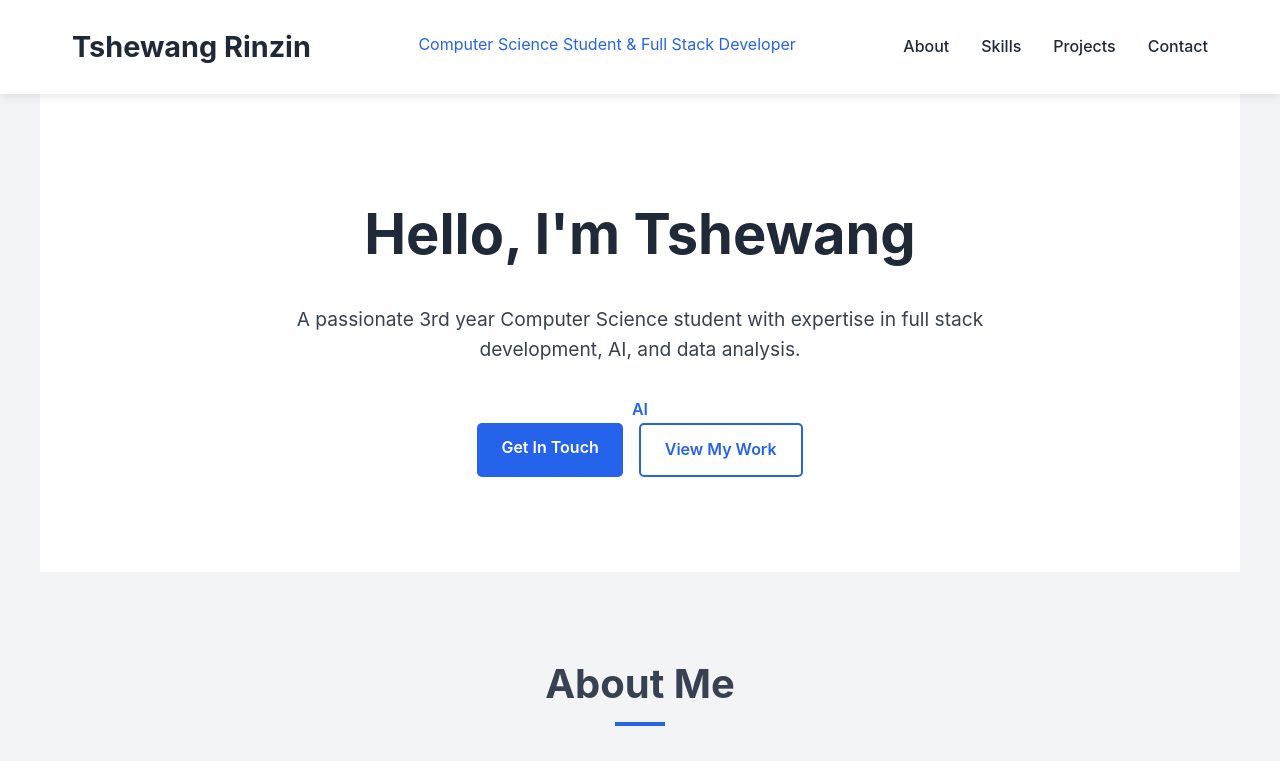
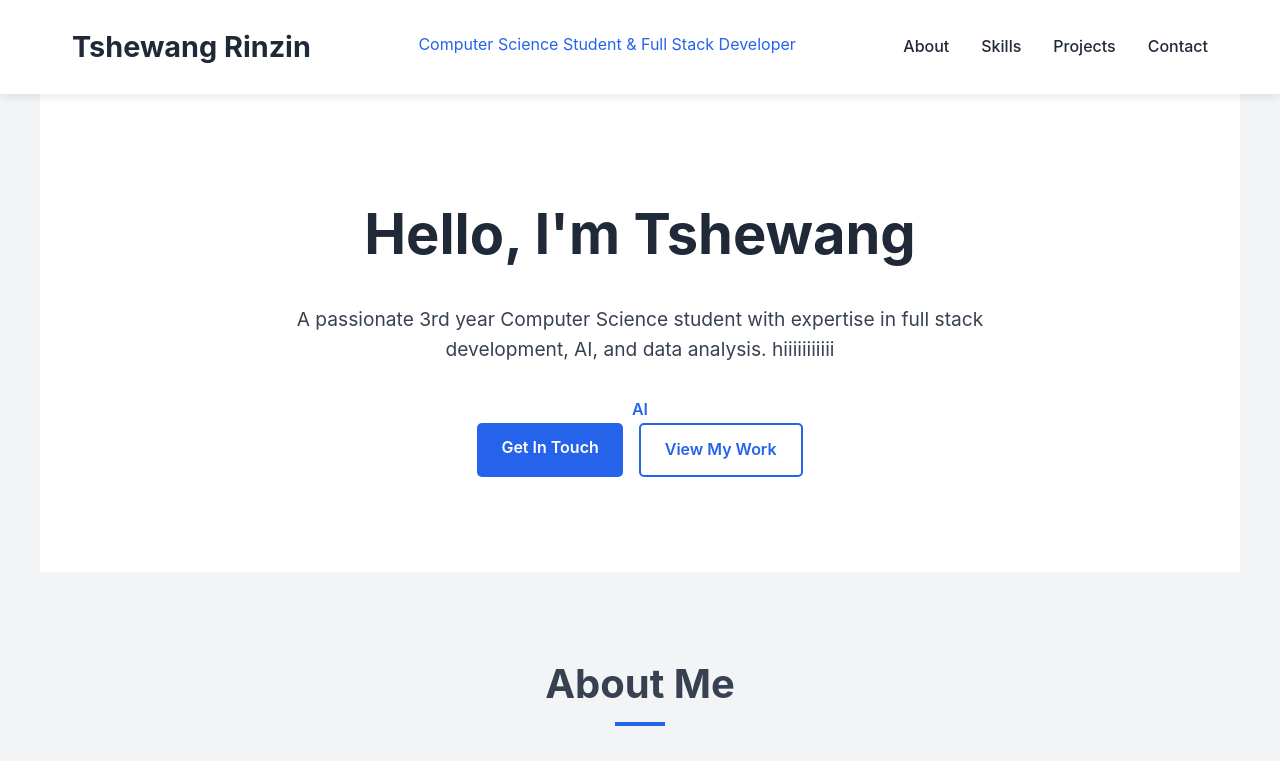
Before and after one commit to tshewangrinzin/cctt_ci-cd, a plain HTML site: page index.html in a window 1280 px wide. Shown: the top 761 px of the page. Drawn offline with Linux system fonts and the light colour scheme.

Commit message:
Update index.html

```diff
--- a/index.html
+++ b/index.html
@@ -3,7 +3,7 @@
 <head>
   <meta charset="UTF-8">
   <meta name="viewport" content="width=device-width, initial-scale=1.0">
-  <title>Tshewang Rinzin - Portfolio v1</title>
+  <title>Tshewang Rinzin - Portfolio</title>
   <link rel="stylesheet" href="./style.css">
   <script type="module" src="./main.js" defer></script>
   <link rel="stylesheet" href="https://cdnjs.cloudflare.com/ajax/libs/font-awesome/6.4.0/css/all.min.css">
@@ -27,7 +27,7 @@
   <section id="hero" class="container">
     <div class="hero-content">
       <h2>Hello, I'm Tshewang</h2>
-      <p>A passionate 3rd year Computer Science student with expertise in full stack development, AI, and data analysis.</p>
+      <p>A passionate 3rd year Computer Science student with expertise in full stack development, AI, and data analysis. hiiiiiiiiiii</p>
       <div class="cta-buttons">
         <a href="#contact" class="btn primary">Get In Touch</a>
         <a href="#projects" class="btn secondary">View My Work</a>
```
